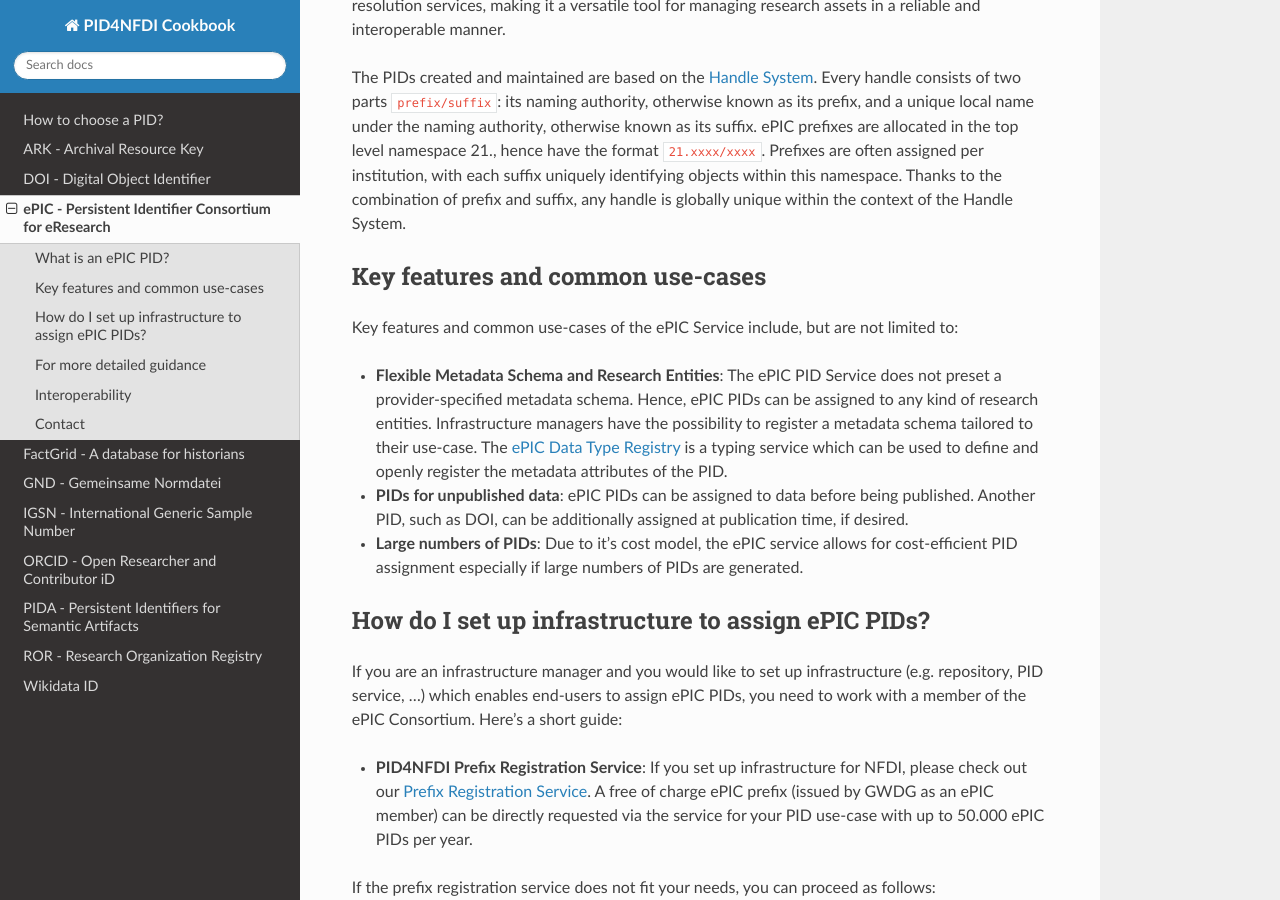
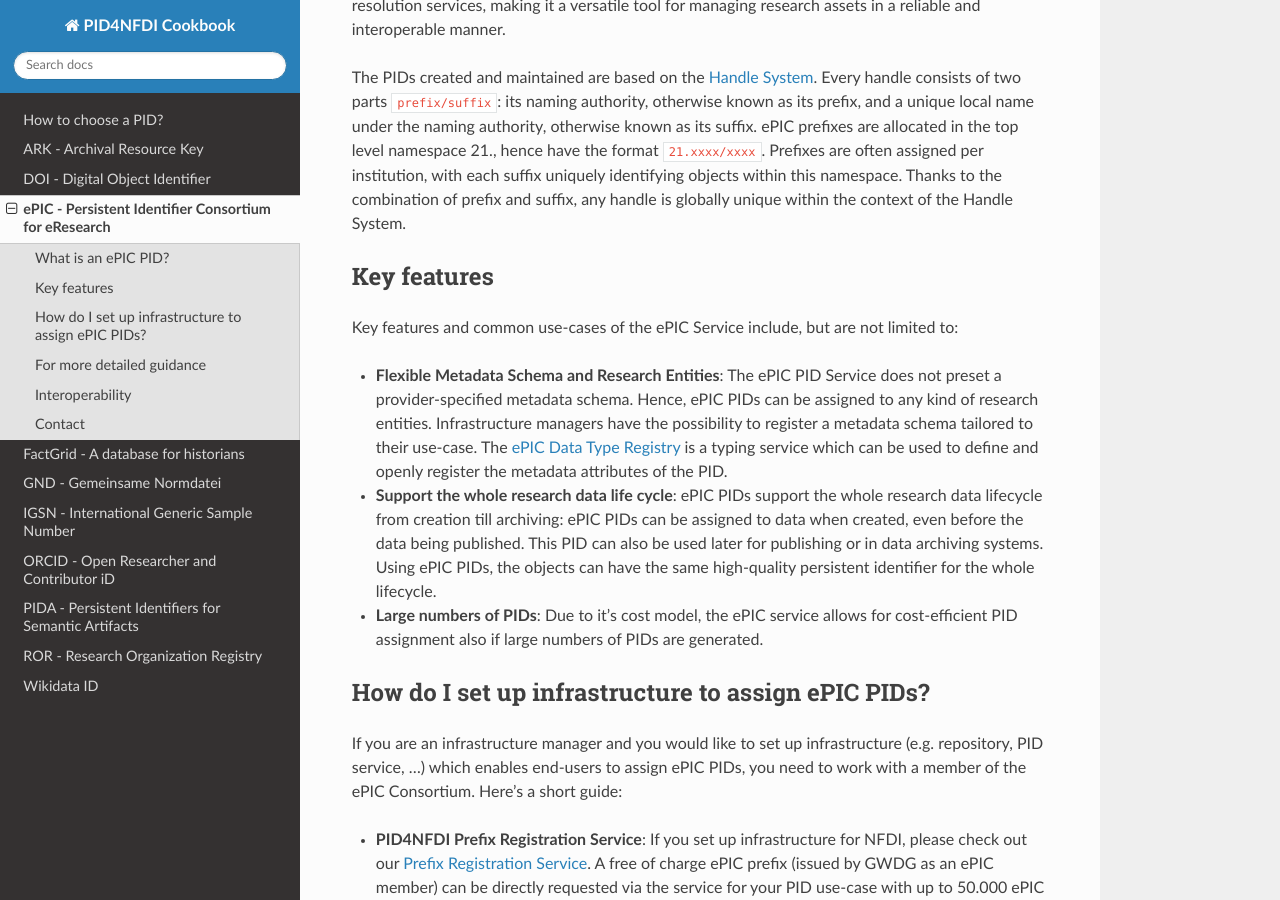
Before and after one commit to stephw-tib/pid4nfdi-training, a Sphinx documentation site: the page built from docs/source/epic.rst, in a window 1280 px wide and 900 px high, scrolled down 355 px. Built offline with Sphinx 7.4.7 and the Read the Docs theme 3.1.0, drawn with Linux system fonts in a browser that asks for light colours; pages that are not in the unit, such as notebooks, are missing from menus.

Commit message:
Update ePIC Doc with key feature "Support the whole research data life cycle"

```diff
--- a/docs/source/epic.rst
+++ b/docs/source/epic.rst
@@ -17,15 +17,15 @@ format ``21.xxxx/xxxx``. Prefixes are often assigned per institution, with each
 this namespace. Thanks to the combination of prefix and suffix, any handle is globally unique within the context of the
 Handle System.
 
-Key features and common use-cases
+Key features
 ---------------------------------
 Key features and common use-cases of the ePIC Service include, but are not limited to:
 
 - **Flexible Metadata Schema and Research Entities**: The ePIC PID Service does not preset a provider-specified metadata schema. Hence, ePIC PIDs can be assigned to any kind of research entities. Infrastructure managers have the possibility to register a metadata schema tailored to their use-case. The `ePIC Data Type Registry <https://typeregistry.lab.pidconsortium.net/>`_ is a typing service which can be used to define and openly register the metadata attributes of the PID.
 
-- **PIDs for unpublished data**: ePIC PIDs can be assigned to data before being published. Another PID, such as DOI, can be additionally assigned at publication time, if desired.
+- **Support the whole research data life cycle**: ePIC PIDs support the whole research data lifecycle from creation till archiving: ePIC PIDs can be assigned to data when created, even before the data being published. This PID can also be used later for publishing or in data archiving systems. Using ePIC PIDs, the objects can have the same high-quality persistent identifier for the whole lifecycle.
 
-- **Large numbers of PIDs**: Due to it's cost model, the ePIC service allows for cost-efficient PID assignment especially if large numbers of PIDs are generated.
+- **Large numbers of PIDs**: Due to it's cost model, the ePIC service allows for cost-efficient PID assignment also if large numbers of PIDs are generated.
 
 How do I set up infrastructure to assign ePIC PIDs?
 ---------------------------------------------------
```
